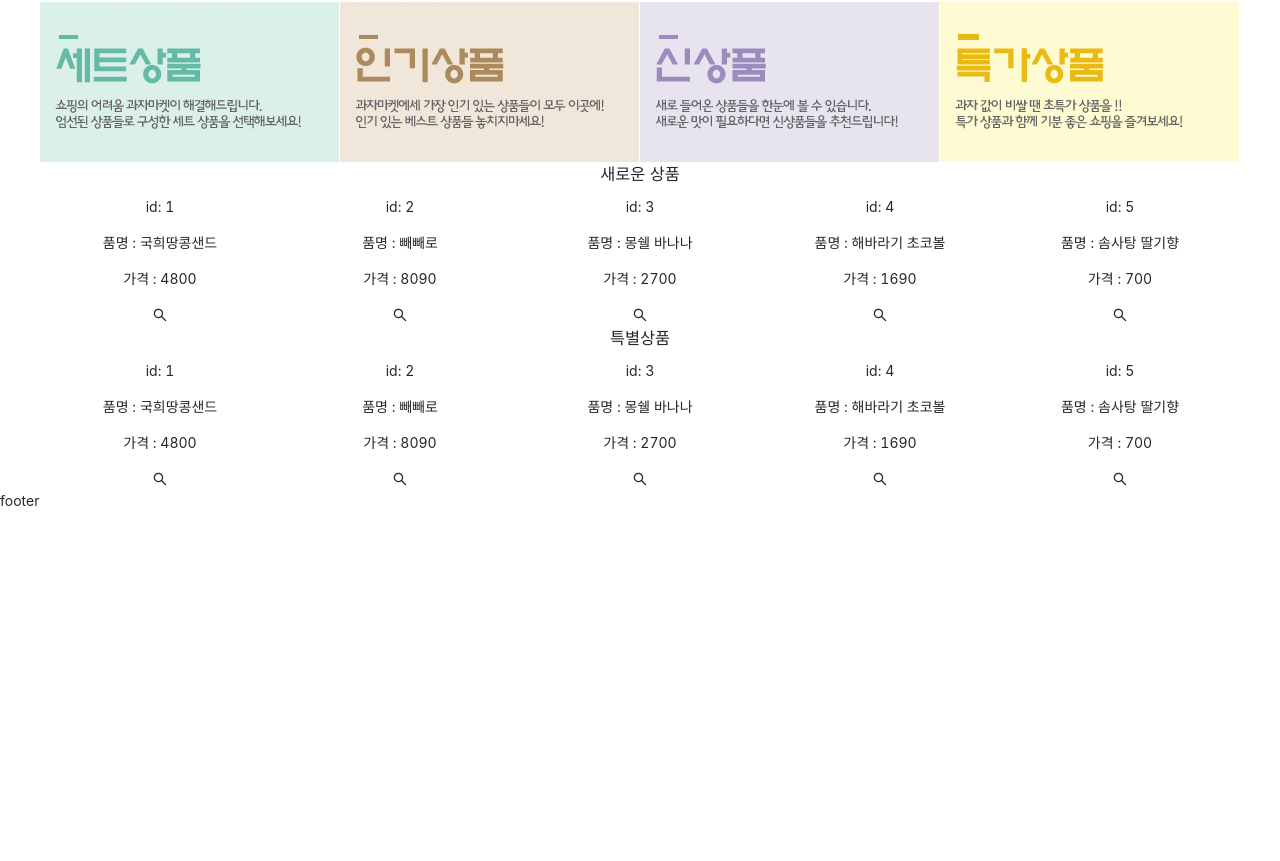
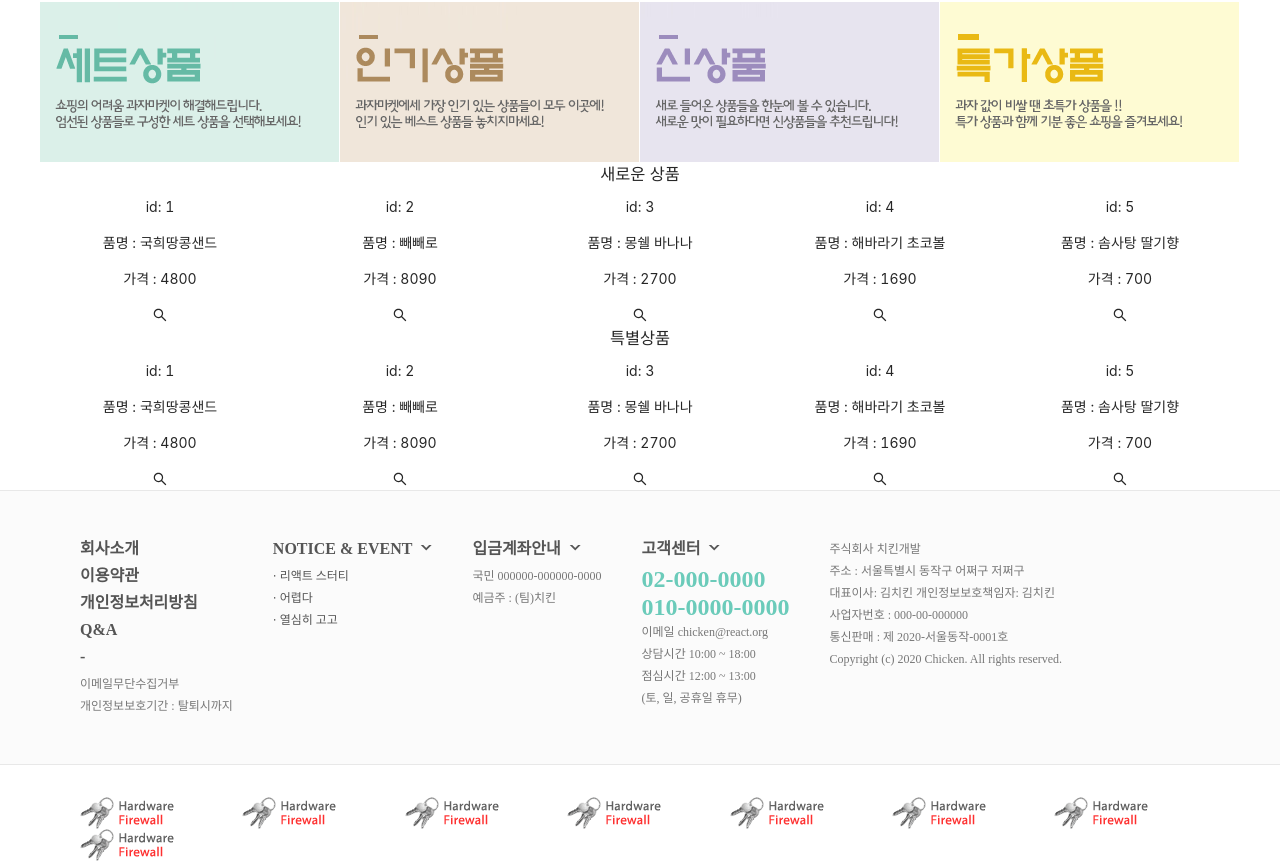
Before and after one commit to smilejakdu/snack_market_clone, a React (Create React App) app: page / in a window 1280 px wide. Shown: the part 1338-2199 px from the top of the page. Before the commit the page ends 1850 px from the top, so only its background shows below. Built offline with nearby package versions, Linux system fonts and the light colour scheme.

Commit message:
fix code with feedback

```diff
--- a/src/components/Footer/FooterInfoList.js
+++ b/src/components/Footer/FooterInfoList.js
@@ -1,37 +1,60 @@
 import React from 'react';
 import { FooterInfoBlock, FooterInfo } from './FooterInfoList.style';
 import Study from '../../utils/img/study.gif';
+import { Link } from 'react-router-dom';
+
+const FooterItem = ({ url, image }) => {
+  return (
+    <li>
+      <Link to={url}><img src={image} /></Link>
+    </li>
+  )
+}
 
 const FooterInfoList = () => {
+
+  const images = [
+    {
+      url: "#",
+      image: Study,
+    },
+    {
+      url: "#",
+      image: Study,
+    },
+    {
+      url: "#",
+      image: Study,
+    },
+    {
+      url: "#",
+      image: Study,
+    },
+    {
+      url: "#",
+      image: Study,
+    },
+    {
+      url: "#",
+      image: Study,
+    },
+    {
+      url: "#",
+      image: Study,
+    },
+    {
+      url: "#",
+      image: Study,
+    },
+  ]
 
   return (
     <FooterInfoBlock>
       <FooterInfo>
         <ul>
-          <li>
-            <a href="#"><img src={Study} /></a>
-          </li>
-          <li>
-            <a href="#"><img src={Study} /></a>
-          </li>
-          <li>
-            <a href="#"><img src={Study} /></a>
-          </li>
-          <li>
-            <a href="#"><img src={Study} /></a>
-          </li>
-          <li>
-            <a href="#"><img src={Study} /></a>
-          </li>
-          <li>
-            <a href="#"><img src={Study} /></a>
-          </li>
-          <li>
-            <a href="#"><img src={Study} /></a>
-          </li>
-          <li>
-            <a href="#"><img src={Study} /></a>
-          </li>
+          {images.map((image) => {
+            return <FooterItem url={image.url} image={image.image} />
+          })}
         </ul>
       </FooterInfo>
     </FooterInfoBlock>
--- a/src/components/Footer/FooterInfoList.style.js
+++ b/src/components/Footer/FooterInfoList.style.js
@@ -18,7 +18,7 @@ const FooterInfo = styled.div`
 
     li {
       float: left;
-      width: 12%;
+      width: 14%;
       height: 32px;
       line-height: 32px;
       list-style: none;
--- a/src/components/Footer/FooterList.js
+++ b/src/components/Footer/FooterList.js
@@ -1,10 +1,37 @@
 import React, { useState } from 'react';
 import { FooterBlock, FooterListBlock, PostList } from './FooterList.style';
+import { Link } from 'react-router-dom';
 
+const LinkItem = ({ url, title }) => {
+  return (
+    <li>
+      <h4><Link to={url}>{title}</Link></h4>
+    </li>
+  )
+}
 
 const FooterList = ( /** 포스트 프롭 */) => {
 
-  const [posts, setPosts] = useState([
+  const links = [
+    {
+      url: "#",
+      title: "회사소개",
+    },
+    {
+      url: "#",
+      title: "이용약관",
+    },
+    {
+      url: "#",
+      title: "개인정보처리방침",
+    },
+    {
+      url: "#",
+      title: "Q&A",
+    }
+  ];
+
+  const posts = [
     {
       id: 1,
       title: '⋅ 리액트 스터티',
@@ -17,25 +44,25 @@ const FooterList = ( /** 포스트 프롭 */) => {
       id: 3,
       title: '⋅ 열심히 고고',
     }
-  ])
+  ];
+
+  const abouts = [
+    "주식회사 치킨개발",
+    "주소 : 서울특별시 동작구 어쩌구 저쩌구",
+    "대표이사: 김치킨 개인정보보호책임자: 김치킨",
+    "사업자번호 : 000-00-000000",
+    "통신판매 : 제 2020-서울동작-0001호",
+    "Copyright (c) 2020 Chicken. All rights reserved.",
+  ]
 
   return (
     <FooterBlock>
       <FooterListBlock>
         <PostList>
           <ul>
-            <li>
-              <h4><a href="#">회사소개</a></h4>
-            </li>
-            <li>
-            <h4><a href="#">이용약관</a></h4>
-            </li>
-            <li>
-              <h4><a href="#">개인정보처리방침</a></h4>
-            </li>
-            <li>
-              <h4><a href="#">Q&A</a></h4>
-            </li>
+            {links.map((link) => {
+              return <LinkItem url={link.url} title={link.title} />
+            })}
             <li>
               <h4>-</h4>
             </li>
@@ -97,24 +124,9 @@ const FooterList = ( /** 포스트 프롭 */) => {
         </PostList>
         <PostList>
           <ul>
-            <li>
-              주식회사 치킨개발
-            </li>
-            <li>
-              주소 : 서울특별시 동작구 어쩌구 저쩌구
-            </li>
-            <li>
-              대표이사: 김치킨 개인정보보호책임자: 김치킨
-            </li>
-            <li>
-              사업자번호 : 000-00-000000
-            </li>
-            <li>
-              통신판매 : 제 2020-서울동작-0001호
-            </li>
-            <li>
-              Copyright (c) 2020 Chicken. All rights reserved.
-            </li>
+            {abouts.map((about) => {
+              return <li>{about}</li>
+            })}
           </ul>
         </PostList>
       </FooterListBlock>
--- a/src/components/LoginForm/LoginForm.style.js
+++ b/src/components/LoginForm/LoginForm.style.js
@@ -1,4 +1,5 @@
 import styled from "styled-components";
+import palette from "../../utils/styles/palette";
 
 const LoginFormBlock = styled.div`
   form {
@@ -20,7 +21,7 @@ const LoginFormBlock = styled.div`
         label {
           width: 80px;
           padding-top: 3px;
-          color: #999;
+          color: ${palette.gray[10]};;
           font-weight: bold;
         }
       }
@@ -48,7 +49,7 @@ const StyledButton = styled.button`
   position: absolute;
   width: 20%;
   height: 100%;
-  background: #777;
+  background: ${palette.gray[11]};;
   text-shadow: 0px -1px rgba(0,0,0,0.5);
 
   a {
--- a/src/components/PostTemplate/PostTemplate.js
+++ b/src/components/PostTemplate/PostTemplate.js
@@ -3,28 +3,38 @@ import { PostTemplateBlock, PostWriteButton } from './PostTemplate.style';
 import { useLocation } from 'react-router';
 import queryString from 'query-string';
 import { FontAwesomeIcon } from '@fortawesome/react-fontawesome';
-import { faNewspaper, faEdit } from "@fortawesome/free-solid-svg-icons";
+import { faNewspaper, faEdit, faPray } from "@fortawesome/free-solid-svg-icons";
+import { Link } from 'react-router-dom';
+import PropTypes from "prop-types"
 
-const PostItem = (props) => {
-  const { id, content, name, date, hits } = props.post;
+
+
+const PostItem = ( { data } ) => {
+  // props-type check
+  data.PropTypes = {
+    id: PropTypes.number.isRequired,
+    content: PropTypes.string.isRequired,
+    name: PropTypes.string.isRequired,
+    date: PropTypes.string.isRequired,
+    hits: PropTypes.number.isRequired,
+  }
 
   return (
     <tr>
-      <td>{id}</td>
+      <td>{data.id}</td>
       <td><FontAwesomeIcon icon={faNewspaper} /></td>
       <td></td>
-      <td>{content}</td>
-      <td>{name}</td>
-      <td>{date}</td>
-      <td>{hits}</td>
+      <td>{data.content}</td>
+      <td>{data.name}</td>
+      <td>{data.date}</td>
+      <td>{data.hits}</td>
     </tr>
   );
 };
 
-const PostList = (props) => {
-  const posts = props.posts;
+const PostList = ({ posts }) => {
   const postList = posts.reverse().map((post) =>
-    <PostItem key={post.id} post={post} />
+    <PostItem key={post.id} data={post} />
   );
 
   return (
@@ -40,32 +50,32 @@ const PostTemplate = ({ children }) => {
   // 임시 데이터
   const [posts, setPosts] = useState([
     {
-      id: '1',
+      id: 1,
       content: '첫 번째 게시물',
       name: '운영자',
       date: '2020/11/20',
-      hits: '2',
+      hits: 2,
     },
     {
-      id: '2',
+      id: 2,
       content: '두 번째 게시물',
       name: '운영자',
       date: '2020/11/20',
-      hits: '4',
+      hits: 4,
     },
     {
-      id: '3',
+      id: 3,
       content: '세 번째 게시물',
       name: '운영자',
       date: '2020/11/20',
-      hits: '5',
+      hits: 5,
     },
     {
-      id: '4',
+      id: 4,
       content: '네 번째 게시물',
       name: '운영자',
       date: '2020/11/20',
-      hits: '2',
+      hits: 2,
     },
   ])
 
@@ -78,20 +88,20 @@ const PostTemplate = ({ children }) => {
     <PostTemplateBlock>
       <div className="post-link">
         <ul>
-          <li><a href="#">공지사항</a></li>
+          <li><Link to="/post?type=notice">공지사항</Link></li>
           <li className="divide-link">|</li>
-          <li><a href="#">구매후기</a></li>
+          <li><Link to="/post?type=review">구매후기</Link></li>
           <li className="divide-link">|</li>
-          <li><a href="#">제휴안내</a></li>
+          <li><Link to="/post?type=colabo">제휴안내</Link></li>
           <li className="divide-link">|</li>
-          <li><a href="#">질문과 답변</a></li>
+          <li><Link to="/post?type=qna">질문과 답변</Link></li>
         </ul>
       </div>
 
       <hr />
 
       <div className="post-title">
-        [ {title.name} ]
+        [ {title.type} ]
       </div>
 
       <div className="search">
--- a/src/components/PostTemplate/PostTemplate.style.js
+++ b/src/components/PostTemplate/PostTemplate.style.js
@@ -1,4 +1,5 @@
 import styled from "styled-components";
+import palette from "../../utils/styles/palette";
 
 const PostTemplateBlock = styled.div`
   position: relative;
@@ -27,14 +28,14 @@ const PostTemplateBlock = styled.div`
       margin: 0;
       padding: 0;
       display: inline-flex;
-      color: #999;
+      color: ${palette.gray[10]};
 
       li {
         list-style-type: none;
 
         a {
           text-decoration: none !important;
-          color: #999;
+          color: ${palette.gray[10]};
         }
       }
 
@@ -46,7 +47,7 @@ const PostTemplateBlock = styled.div`
 
   .post-title {
     padding: 15px;
-    color: #999;
+    color: ${palette.gray[10]};
   }
 
   table {
@@ -59,12 +60,12 @@ const PostTemplateBlock = styled.div`
     thead {
       border-top: 1px solid #e5e5e5;
       border-bottom: 1px solid #e5e5e5;
-      color: #999;
+      color: ${palette.gray[10]};
     }
 
     tbody tr {
       border-bottom: 1px solid #e5e5e5;
-      color: #777;
+      color: ${palette.gray[11]};
     }
   }
 `;
--- a/src/pages/MainPage/MainPage.js
+++ b/src/pages/MainPage/MainPage.js
@@ -1,12 +1,15 @@
 import React from "react";
 import Main from "../../components/Main";
+import FooterInfoList from "../../components/Footer/FooterInfoList";
+import FooterList from "../../components/Footer/FooterList";
 
 const MainPage = () => {
   return (
     <div>
       <div>header</div>
       <Main />
-      <div>footer</div>
+      <FooterList />
+      <FooterInfoList />
     </div>
   );
 };
--- a/src/utils/styles/palette.js
+++ b/src/utils/styles/palette.js
@@ -12,6 +12,8 @@ const palette = {
     "#495057",
     "#343a40",
     "#212529",
+    "#999",
+    "#777",
   ],
   cyan: [
     "#e3fafc",
```
Also changed, not shown: src/components/LoginTemplate/LoginTemplate.style.js (+8 -7 lines).
